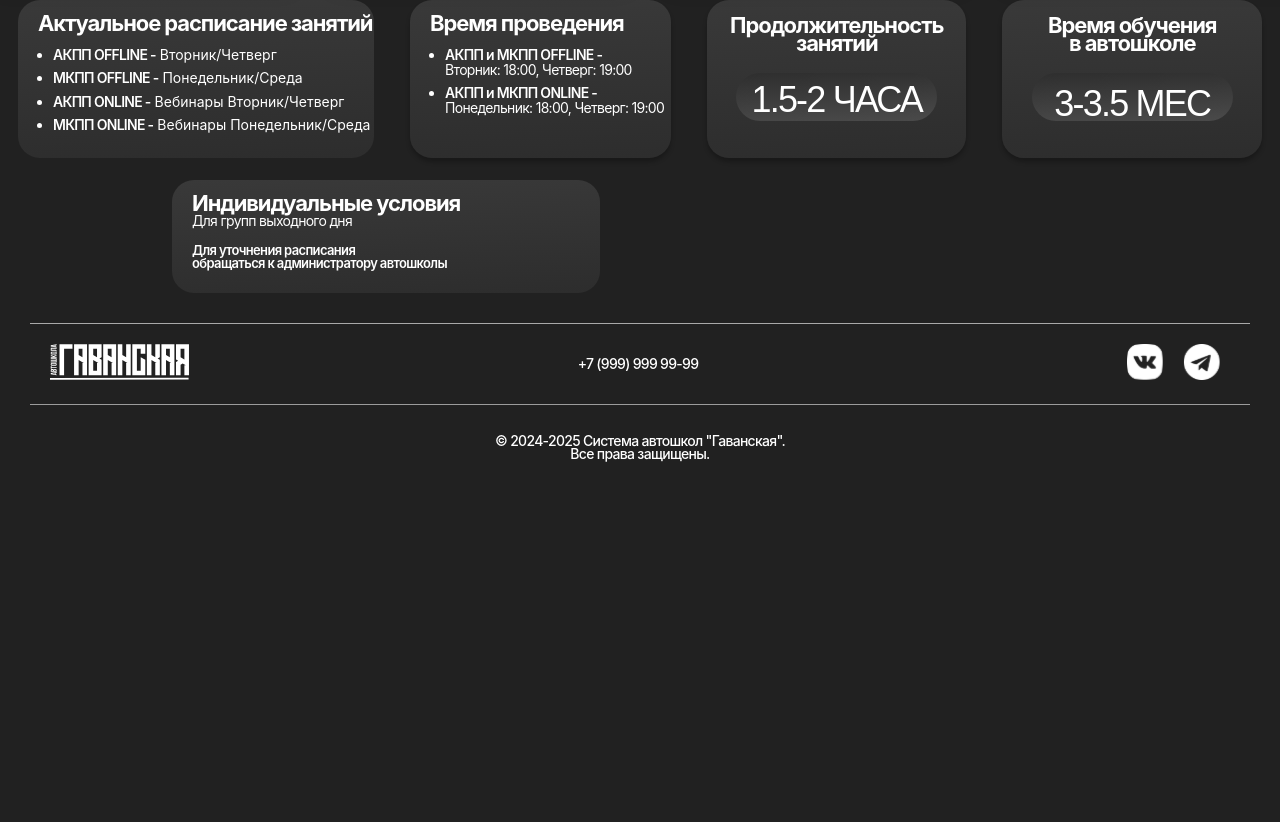
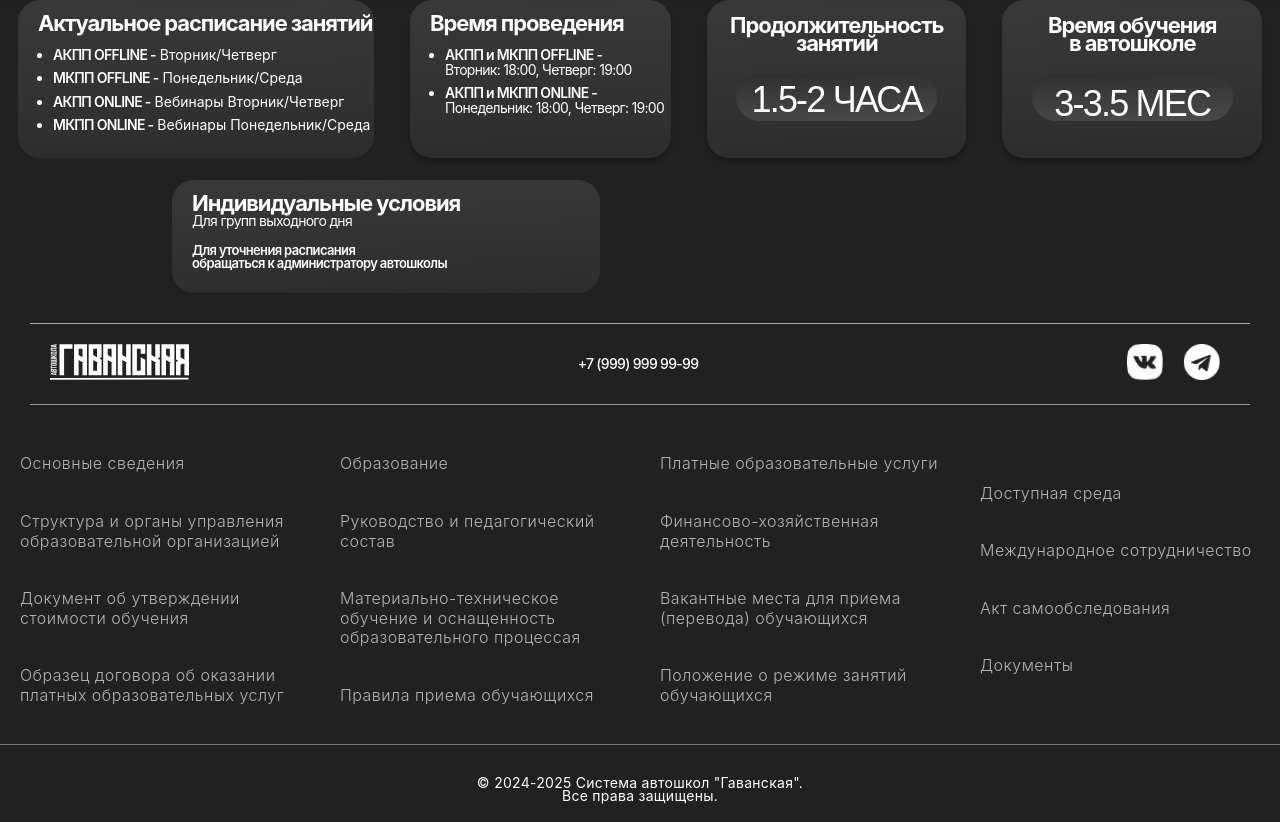
Before and after one commit to yeeeppppp/gavaskaya-school, a React (Vite) app: page / in a window 1280 px wide. Shown: the part 3541-4363 px from the top of the page. Before the commit the page ends 4022 px from the top, so only its background shows below. Built offline with nearby package versions, Linux system fonts and the light colour scheme; a web font is replaced by a local one.

Commit message:
футер upd

```diff
--- a/src/components/Footer/Footer.css
+++ b/src/components/Footer/Footer.css
@@ -34,14 +34,51 @@ footer {
     justify-content: center;
 
     padding-bottom: 20px;
+    margin-top: 2rem;
 }
 
 .copyright p {
     font-family: var(--font-family);
-    font-weight: 500;
+    font-weight: 400;
     font-size: 14px;
     line-height: 90%;
-    letter-spacing: -0.05em;
+    letter-spacing: 0.02em;
     text-align: center;
     color: #fff;
 }
+
+.links-to-docs a{
+    font-family: var(--font-family);
+    font-weight: 300;
+    font-size: 16px;
+    line-height: 122%;
+    letter-spacing: 0.03em;
+    color: #b4b4b4;
+
+    margin-top: 19px;
+    margin-bottom: 19px;
+}
+
+.links-to-docs a:hover {
+    color: white;
+    transition: all 1s;
+}
+
+.links-to-docs {
+    display: flex;
+    align-items: center;
+    justify-content: center;
+    padding-bottom: 20px;
+
+    border-bottom: 1px solid rgb(119, 119, 119);
+}
+
+.group-links {
+    width: 309px;
+
+    display: flex;
+    flex-direction: column;
+
+    margin-left: 20px;
+    margin-right: 20px;
+}
--- a/src/components/Footer/Footer.jsx
+++ b/src/components/Footer/Footer.jsx
@@ -22,6 +22,32 @@ function Footer(){
                     </a>
                 </div>
             </footer>
+            <div className="links-to-docs">
+                <div className="group-links">
+                    <a href="">Основные сведения</a>
+                    <a href="">Структура и органы управления образовательной организацией</a>
+                    <a href="">Документ об утверждении стоимости обучения</a>
+                    <a href="">Образец договора об оказании платных образовательных услуг</a>
+                </div>
+                <div className="group-links">
+                    <a href="">Образование</a>
+                    <a href="">Руководство и педагогический состав</a>
+                    <a href="">Материально-техническое обучение и оснащенность образовательного процессая</a>
+                    <a href="">Правила приема обучающихся</a>
+                </div>
+                <div className="group-links">
+                    <a href="">Платные образовательные услуги</a>
+                    <a href="">Финансово-хозяйственная деятельность</a>
+                    <a href="">Вакантные места для приема (перевода) обучающихся</a>
+                    <a href="">Положение о режиме занятий обучающихся</a>
+                </div>
+                <div className="group-links">
+                    <a href="">Доступная среда</a>
+                    <a href="">Международное сотрудничество</a>
+                    <a href="">Акт самообследования</a>
+                    <a href="">Документы</a>
+                </div>
+            </div>
             <div className="copyright">
                 <p>© 2024-2025 Система автошкол "Гаванская". <br /> Все права защищены.</p>
             </div>
```
